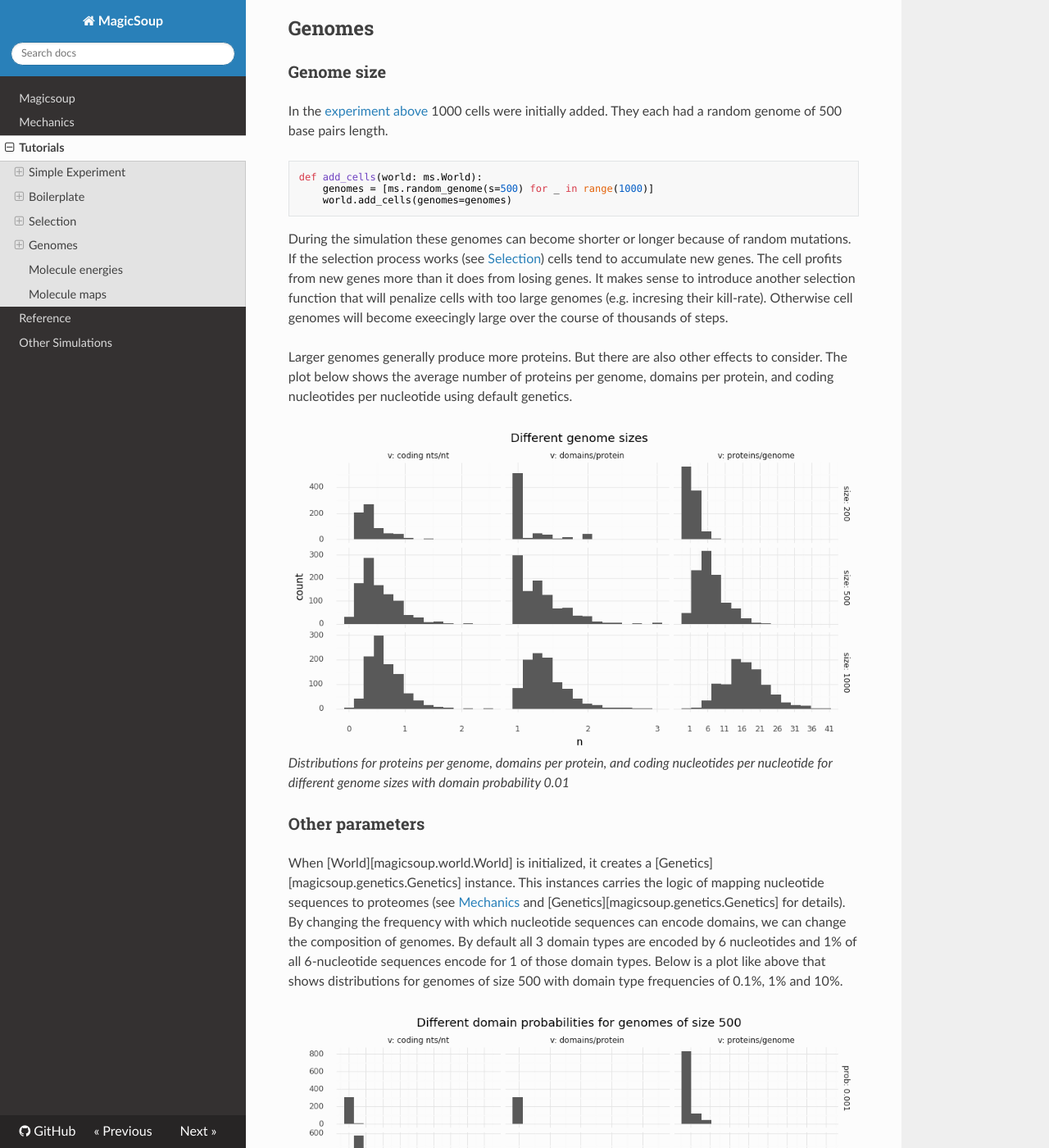
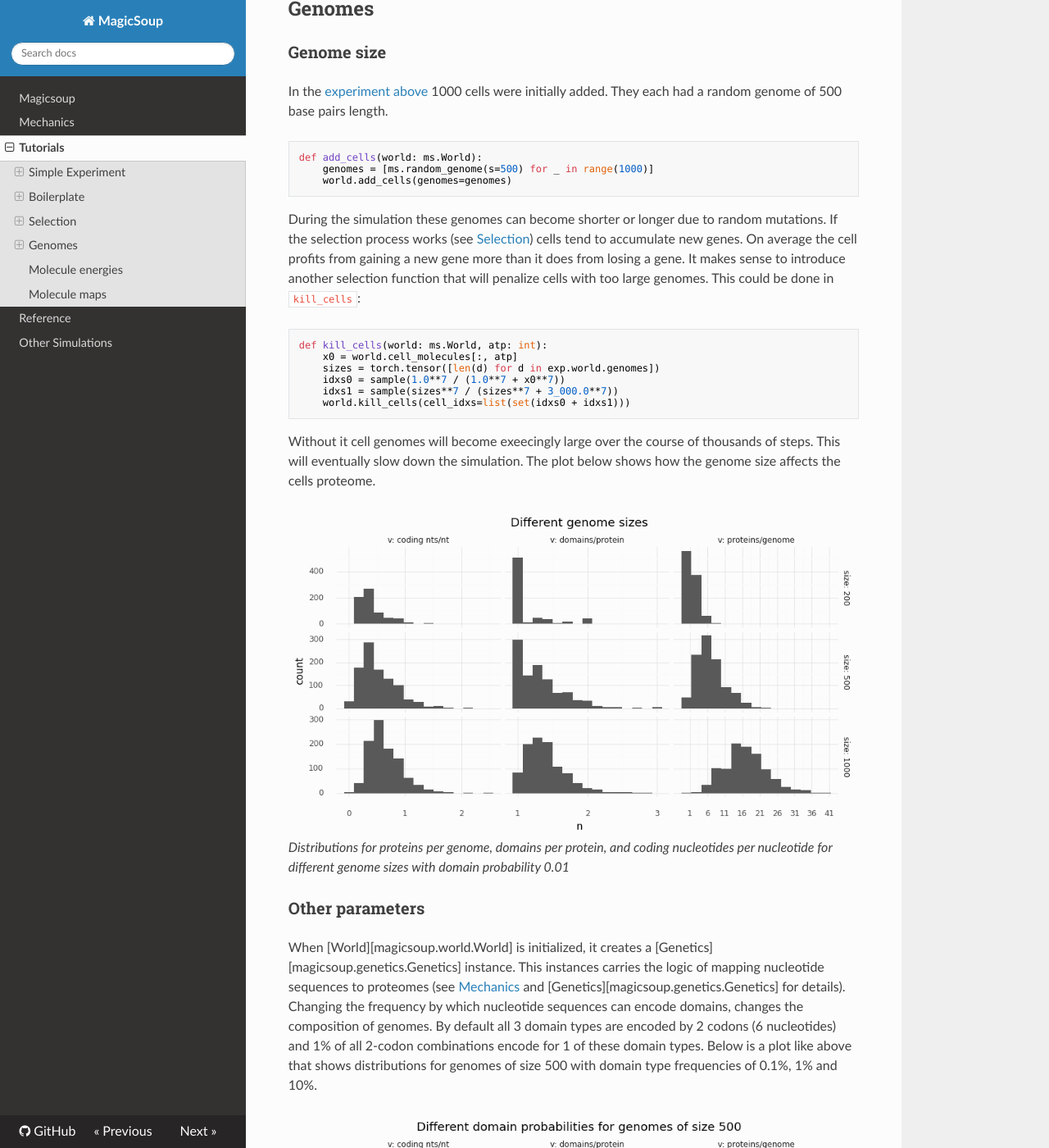
Before and after one commit to mRcSchwering/magic-soup, an MkDocs documentation site: the page built from docs/tutorials.md, in a window 1280 px wide and 1400 px high, scrolled down 12075 px. Shown: the whole window at 82% size. Built offline with MkDocs 1.6.1, drawn with Linux system fonts in a browser that asks for light colours; nearby versions of some CDN libraries; formulas are drawn with MathJax 3; some of the changed text lies outside the part shown.

Commit message:
docs: small edits

````diff
--- a/docs/tutorials.md
+++ b/docs/tutorials.md
@@ -544,8 +544,8 @@
 
 ## Selection
 
-As long as surperior cells can create larger populations than inferior ones, they can evolve.
-Surperior here means being able to replicate faster or die slower.
+As long as cells can replicate, they can evolve by natural selection.
+Better adapted cells will be able to replicate faster or die slower.
 In the [experiment above](#simple-experiment) we used some functions to
 derive a probability for killing or replicating cells based on intracellular ATP and acetyl-CoA concentrations.
 
@@ -597,10 +597,11 @@
 It helps to guess some useful parameters to start with.
 Say we use functions of the form $f(x) = x^n/(x^n + c^n)$ to map molecule concentrations to likelihoods.
 We could try to set $c$ and $n$ in a way that that we have a good dynamic range for 0 to 5mM of $x$.
-Below I modelled the chance of a cell being killed or replicated for particular sets of $n$ and $c$.
+Below I modelled the chance of a cell being killed or replicated for particular sets of $n$ and $c$
+in cells with constant X concentrations.
 
 ![](img/kill_repl_prob.png)
-_Probability over time steps of a cell dying or dividing at least once when the chance to die depends on molecule concentration X with $p(X) =(X^7 + 1)^{-1}$ and the chance to replicate depends on it with $p(X) = X^5 / (X^5 + 15^5)$._
+_Probability of cells with constant X concentrations dying or dividing at least once when the chance to die depends on molecule concentration X with $p(X) =(X^7 + 1)^{-1}$ and the chance to replicate depends on it with $p(X) = X^5 / (X^5 + 15^5)$._
 
 These events are not independent.
 If a cell replicates, there are more cells that can replicate.
@@ -640,16 +641,24 @@
     world.add_cells(genomes=genomes)
 ```
 
-During the simulation these genomes can become shorter or longer because of random mutations.
+During the simulation these genomes can become shorter or longer due to random mutations.
 If the selection process works (see [Selection](#selection)) cells tend to accumulate new genes.
-The cell profits from new genes more than it does from losing genes.
-It makes sense to introduce another selection function that will penalize cells with too large genomes (e.g. incresing their kill-rate).
-Otherwise cell genomes will become exeecingly large over the course of thousands of steps.
+On average the cell profits from gaining a new gene more than it does from losing a gene.
+It makes sense to introduce another selection function that will penalize cells with too large genomes.
+This could be done in `kill_cells`:
 
-Larger genomes generally produce more proteins.
-But there are also other effects to consider.
-The plot below shows the average number of proteins per genome, domains per protein, and coding nucleotides per nucleotide
-using default genetics.
+```python
+def kill_cells(world: ms.World, atp: int):
+    x0 = world.cell_molecules[:, atp]
+    sizes = torch.tensor([len(d) for d in exp.world.genomes])
+    idxs0 = sample(1.0**7 / (1.0**7 + x0**7))
+    idxs1 = sample(sizes**7 / (sizes**7 + 3_000.0**7))
+    world.kill_cells(cell_idxs=list(set(idxs0 + idxs1)))
+```
+
+Without it cell genomes will become exeecingly large over the course of thousands of steps.
+This will eventually slow down the simulation.
+The plot below shows how the genome size affects the cells proteome.
 
 ![](img/genome_sizes.png)
 _Distributions for proteins per genome, domains per protein, and coding nucleotides per nucleotide for different genome sizes with domain probability 0.01_
@@ -659,8 +668,8 @@
 When [World][magicsoup.world.World] is initialized, it creates a [Genetics][magicsoup.genetics.Genetics] instance.
 This instances carries the logic of mapping nucleotide sequences to proteomes
 (see [Mechanics](./mechanics.md) and [Genetics][magicsoup.genetics.Genetics] for details).
-By changing the frequency with which nucleotide sequences can encode domains, we can change the composition of genomes.
-By default all 3 domain types are encoded by 6 nucleotides and 1% of all 6-nucleotide sequences encode for 1 of those domain types.
+Changing the frequency by which nucleotide sequences can encode domains, changes the composition of genomes.
+By default all 3 domain types are encoded by 2 codons (6 nucleotides) and 1% of all 2-codon combinations encode for 1 of these domain types.
 Below is a plot like above that shows distributions for genomes of size 500 with domain type frequencies of 0.1%, 1% and 10%.
 
 ![](img/domain_probs.png)
@@ -668,11 +677,12 @@
 
 With 10% frequency proteomes of size 500 create 6 to 31 proteins.
 Most of these proteins have 2 or 3 domains, and each nucleotide encodes 2 or 3 domains at the same time.
-This would probably create very complex cells from the start but make it their genomes very unstable.
-Every mutation would have an effect on multiple proteins at the same time, and single domain proteins would be rare.
+This would probably create very complex cells from the start but make it their genomes highly unstable.
+Every mutation would have an effect on multiple proteins at the same time.
+Single domain proteins would be rare.
 
-In any case, if you want to change [Genetics][magicsoup.genetics.Genetics] for your simulation, you have to create your
-own instance and add it to [World][magicsoup.world.World] after it has been instantiated:
+If you want to change [Genetics][magicsoup.genetics.Genetics] for your simulation, you have to create your
+own instance and assign it to [World][magicsoup.world.World]:
 
 ```python
 world = ms.World(...)
@@ -689,19 +699,15 @@
 ```
 
 In this simulation a chemical reaction is regarded as the decomposition of substrates and the creation of products.
-In which direction the reaction will progress is defined by its energy (and the world's temperature).
+In which direction the reaction will progress is defined by its energy (and the world's temperature) and the reaction quotient.
 There exists an equilibrium at which the reaction effectively stops (this is explained in detail in [Mechanics](./mechanics.md)).
 In the example above $CO2 \rightleftharpoons formiat$ has a reaction energy of 10 kJ/mol and would create a equilibrium constant of roughly 0.02.
 If the reaction energy would have been defined as only 10 J/mol, the equilibrium constant would be almost 1.0.
 
-More examples are shown in the plot below.
-Chemistries with energies of around 10 kJ/mol, 100 kJ/mol, and 200 kJ/mol were created and
-random proteins were generated. The equilibrium constant distributions of reactions catalyzed by these proteins are shown.
+![](img/equilibrium_constants.png)
+_Chemistries with energies of around 10 kJ/mol, 100 kJ/mol, and 200 kJ/mol were created and random proteins were generated. Log10 equilibrium constant distributions of reactions catalyzed by these proteins are shown_
 
-![](img/equilibrium_constants.png)
-_Log10 of equilibrium constant distributions of random proteins at different temperatures for different reactions energies_
-
-With lower reaction energies reactions can be more dirven by reaction quotients.
+With lower reaction energies reactions are more dirven by reaction quotients.
 For energetically coupled transporter and catalytic domains this means transporters can power more reactions,
 _i.e._ cells can make more use of concentration gradients.
 
````
Also changed, not shown: other parts of docs/tutorials.md (+6 -6 lines).
